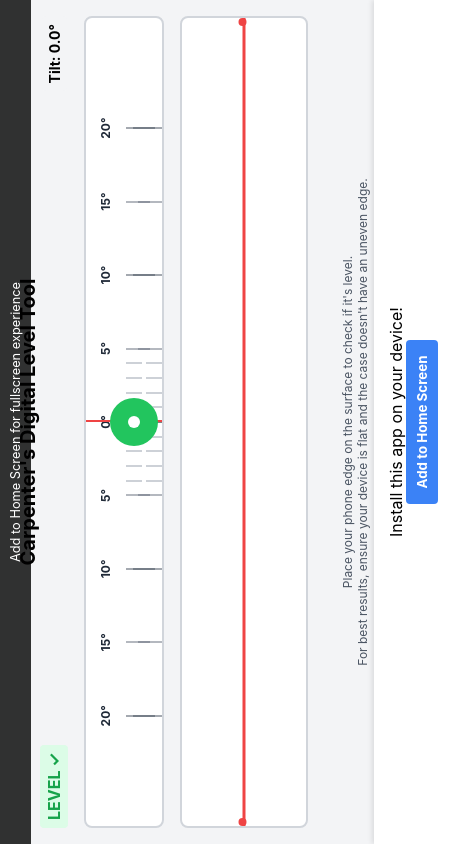
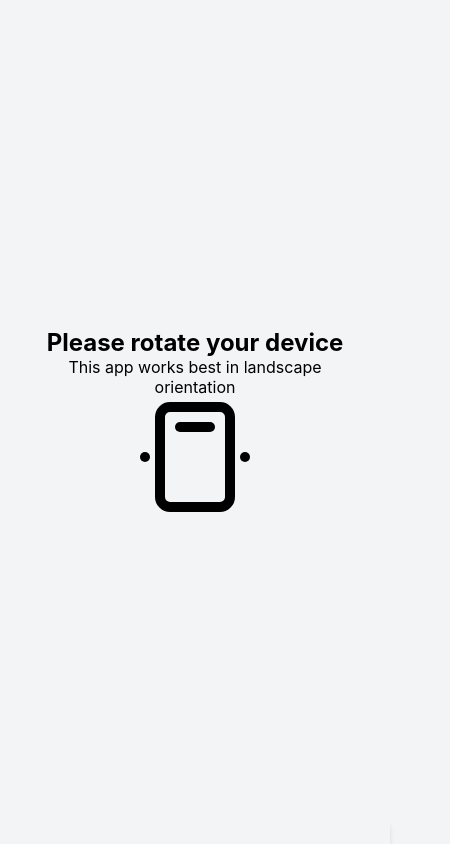
Before and after one commit to isaacdozier/level, a plain HTML site: page index.html in a window 390 px wide. Shown: the whole page, 450 px wide, since content can reach past the window. Drawn offline with Linux system fonts and the light colour scheme.

Commit message:
Update index.html

```diff
--- a/index.html
+++ b/index.html
@@ -2,35 +2,24 @@
 <html lang="en">
 <head>
     <meta charset="UTF-8">
-    <meta name="viewport" content="width=device-width, initial-scale=1.0, maximum-scale=1.0, user-scalable=no, viewport-fit=cover">
+    <meta name="viewport" content="width=device-width, initial-scale=1.0, maximum-scale=1.0, user-scalable=no">
     <title>Carpenter's Level Tool</title>
 
-    <!-- Enhanced PWA meta tags for full-screen -->
+    <!-- Basic PWA settings -->
     <meta name="description" content="A digital level tool for carpenters and DIY enthusiasts">
     <meta name="theme-color" content="#3b82f6">
-
-    <!-- iOS fullscreen specifics -->
     <meta name="apple-mobile-web-app-capable" content="yes">
-    <meta name="apple-mobile-web-app-status-bar-style" content="black-translucent">
+    <meta name="apple-mobile-web-app-status-bar-style" content="black">
     <meta name="apple-mobile-web-app-title" content="Level Tool">
-
-    <!-- Android fullscreen specifics -->
     <meta name="mobile-web-app-capable" content="yes">
-    <meta name="orientation" content="landscape">
-    <meta name="display" content="fullscreen">
 
     <!-- PWA manifest -->
     <link rel="manifest" href="manifest.json">
 
-    <!-- iOS icons -->
+    <!-- Icons -->
     <link rel="apple-touch-icon" href="icons/icon-192x192.png">
-    <link rel="apple-touch-icon" sizes="152x152" href="icons/icon-152x152.png">
-    <link rel="apple-touch-icon" sizes="180x180" href="icons/icon-180x180.png">
-    <link rel="apple-touch-icon" sizes="167x167" href="icons/icon-167x167.png">
-
-    <!-- Favicon -->
-    <link rel="icon" type="image/png" sizes="32x32" href="icons/icon-32x32.png">
-    <link rel="icon" type="image/png" sizes="16x16" href="icons/icon-16x16.png">
+    <link rel="icon" type="image/png" sizes="192x192" href="icons/icon-192x192.png">
+    <link rel="icon" type="image/png" sizes="512x512" href="icons/icon-512x512.png">
 
     <style>
         * {
@@ -46,7 +35,6 @@
             width: 100%;
             overflow: hidden;
             background-color: #f3f4f6;
-            position: fixed; /* Prevent scrolling */
         }
 
         body {
@@ -54,21 +42,6 @@
             flex-direction: column;
             align-items: center;
             justify-content: center;
-            /* Handle safe areas for notches */
-            padding: env(safe-area-inset-top) env(safe-area-inset-right) env(safe-area-inset-bottom) env(safe-area-inset-left);
-        }
-
-        /* Force landscape */
-        @media screen and (orientation: portrait) {
-            html {
-                transform: rotate(-90deg);
-                transform-origin: left top;
-                width: 100vh;
-                height: 100vw;
-                position: absolute;
-                top: 100%;
-                left: 0;
-            }
         }
 
         .app-container {
@@ -365,30 +338,58 @@
             background-color: #4b5563;
         }
 
-        /* Display fullscreen message */
-        .fullscreen-message {
+        .rotate-notice {
+            display: none;
             position: fixed;
             top: 0;
             left: 0;
             width: 100%;
-            background-color: rgba(0, 0, 0, 0.8);
-            color: white;
-            padding: 0.5rem;
+            height: 100%;
+            background-color: #f3f4f6;
+            flex-direction: column;
+            align-items: center;
+            justify-content: center;
+            z-index: 2000;
             text-align: center;
-            font-size: 0.8rem;
-            z-index: 1000;
-            display: none;
+            padding: 2rem;
         }
 
-        .fullscreen-message.show {
-            display: block;
+        .rotate-notice img {
+            width: 120px;
+            height: 120px;
+            margin-bottom: 1rem;
+            animation: rotate 2s infinite;
+        }
+
+        @keyframes rotate {
+            0% { transform: rotate(0deg); }
+            25% { transform: rotate(90deg); }
+            75% { transform: rotate(90deg); }
+            100% { transform: rotate(0deg); }
+        }
+
+        /* Hide content in portrait and show rotate message */
+        @media (orientation: portrait) {
+            .rotate-notice {
+                display: flex;
+            }
         }
     </style>
 </head>
 <body>
-    <!-- Fullscreen message -->
-    <div id="fullscreen-message" class="fullscreen-message">
-        Add to Home Screen for fullscreen experience
+    <!-- Rotation notice -->
+    <div class="rotate-notice">
+        <h2>Please rotate your device</h2>
+        <p>This app works best in landscape orientation</p>
+        <svg width="120" height="120" viewBox="0 0 24 24" fill="none" xmlns="http://www.w3.org/2000/svg">
+            <rect x="5" y="2" width="14" height="20" rx="2" stroke="#000000" stroke-width="2"/>
+            <path d="M9 6H15" stroke="#000000" stroke-width="2" stroke-linecap="round"/>
+            <path d="M2 12L2 12.01" stroke="#000000" stroke-width="2" stroke-linecap="round"/>
+            <path d="M22 12L22 12.01" stroke="#000000" stroke-width="2" stroke-linecap="round"/>
+            <path d="M12 22L12 22.01" stroke="#000000" stroke-width="2" stroke-linecap="round"/>
+            <path d="M12 2L12 2.01" stroke="#000000" stroke-width="2" stroke-linecap="round"/>
+            <path d="M19 6.5L19 17.5" stroke="#000000" stroke-width="2" stroke-linecap="round"/>
+        </svg>
     </div>
 
     <div id="permission-screen" class="permission-screen">
@@ -464,10 +465,8 @@
         // App state
         let beta = 0;          // tilt front-to-back (in degrees)
         let gamma = 0;         // tilt left-to-right (in degrees)
-        let orientation = 'landscape';
         let permissionState = 'checking';
         let deferredPrompt = null;
-        let isFullscreen = false;
 
         // DOM elements
         const permissionScreen = document.getElementById('permission-screen');
@@ -484,16 +483,9 @@
         const installButton = document.getElementById('install-button');
         const markersContainer = document.getElementById('markers');
         const resetButton = document.getElementById('reset-button');
-        const fullscreenMessage = document.getElementById('fullscreen-message');
 
         // Initialize the app
         function init() {
-            // Check if running in standalone/fullscreen mode
-            checkIfFullscreen();
-
-            // Try to force landscape orientation
-            forceLandscape();
-
             // Generate markers for the level indicator
             generateMarkers();
 
@@ -550,70 +542,12 @@
             window.addEventListener('appinstalled', () => {
                 installContainer.classList.remove('show');
                 deferredPrompt = null;
-                // Refresh the page after installation to activate standalone mode
-                window.location.reload();
             });
 
             // Hide install prompt if app is loaded as standalone
-            if (isFullscreen) {
+            if (window.matchMedia('(display-mode: standalone)').matches ||
+                window.navigator.standalone === true) {
                 installContainer.classList.remove('show');
-            }
-
-            // Listen for orientation changes
-            window.addEventListener('orientationchange', forceLandscape);
-            window.addEventListener('resize', forceLandscape);
-
-            // Setup fullscreen API if available
-            setupFullscreenFallback();
-        }
-
-        // Check if the app is running in standalone/fullscreen mode
-        function checkIfFullscreen() {
-            isFullscreen = window.matchMedia('(display-mode: standalone)').matches ||
-                        window.matchMedia('(display-mode: fullscreen)').matches ||
-                        window.navigator.standalone === true;
-
-            // Show message if not in fullscreen
-            if (!isFullscreen) {
-                setTimeout(() => {
-                    fullscreenMessage.classList.add('show');
-                    setTimeout(() => {
-                        fullscreenMessage.classList.remove('show');
-                    }, 5000);
-                }, 3000);
-            }
-
-            return isFullscreen;
-        }
-
-        // Setup fullscreen API fallback for browsers that support it
-        function setupFullscreenFallback() {
-            // Only try this if we're not already in standalone mode
-            if (!isFullscreen) {
-                // Try to use the fullscreen API as a fallback
-                document.addEventListener('click', () => {
-                    const docEl = document.documentElement;
-
-                    if (docEl.requestFullscreen) {
-                        docEl.requestFullscreen();
-                    } else if (docEl.mozRequestFullScreen) { // Firefox
-                        docEl.mozRequestFullScreen();
-                    } else if (docEl.webkitRequestFullscreen) { // Chrome, Safari and Opera
-                        docEl.webkitRequestFullscreen();
-                    } else if (docEl.msRequestFullscreen) { // IE/Edge
-                        docEl.msRequestFullscreen();
-                    }
-                }, { once: true });
-            }
-        }
-
-        // Force landscape orientation
-        function forceLandscape() {
-            // Try to lock orientation if supported
-            if (screen.orientation && screen.orientation.lock) {
-                screen.orientation.lock('landscape').catch(e => {
-                    console.log('Unable to lock orientation: ', e);
-                });
             }
         }
 
@@ -734,26 +668,15 @@
         // Get current tilt based on device orientation
         function getTilt() {
             // For landscape mode, we'll use gamma (left-right tilt)
-            // Depending on how the phone is held, we might need to use beta
-
-            // Use gamma for tilt detection
-            // Note: We need to check the actual device orientation here
-            // and might need to adjust based on the orientation
             let tilt = gamma;
 
             // Adjust based on device orientation
-            if (window.orientation === 90) {
-                // Device is rotated to the right
-                tilt = gamma;
-            } else if (window.orientation === -90) {
-                // Device is rotated to the left
-                tilt = -gamma;
-            } else if (window.orientation === 180) {
-                // Device is upside down
-                tilt = -beta;
-            } else if (window.orientation === 0) {
-                // Device is in normal portrait
-                tilt = beta;
+            if (window.orientation === 90 || window.orientation === -90) {
+                // Device is in landscape - use gamma (most common)
+                tilt = window.orientation === 90 ? gamma : -gamma;
+            } else {
+                // Device is in portrait - use beta
+                tilt = window.orientation === 0 ? beta : -beta;
             }
 
             return tilt;
@@ -850,6 +773,12 @@
 
         // Initialize the app
         init();
+
+        // Handle orientation changes
+        window.addEventListener('orientationchange', () => {
+            // Wait a moment for the orientation to complete
+            setTimeout(updateLevel, 100);
+        });
     </script>
 </body>
 </html>
```
